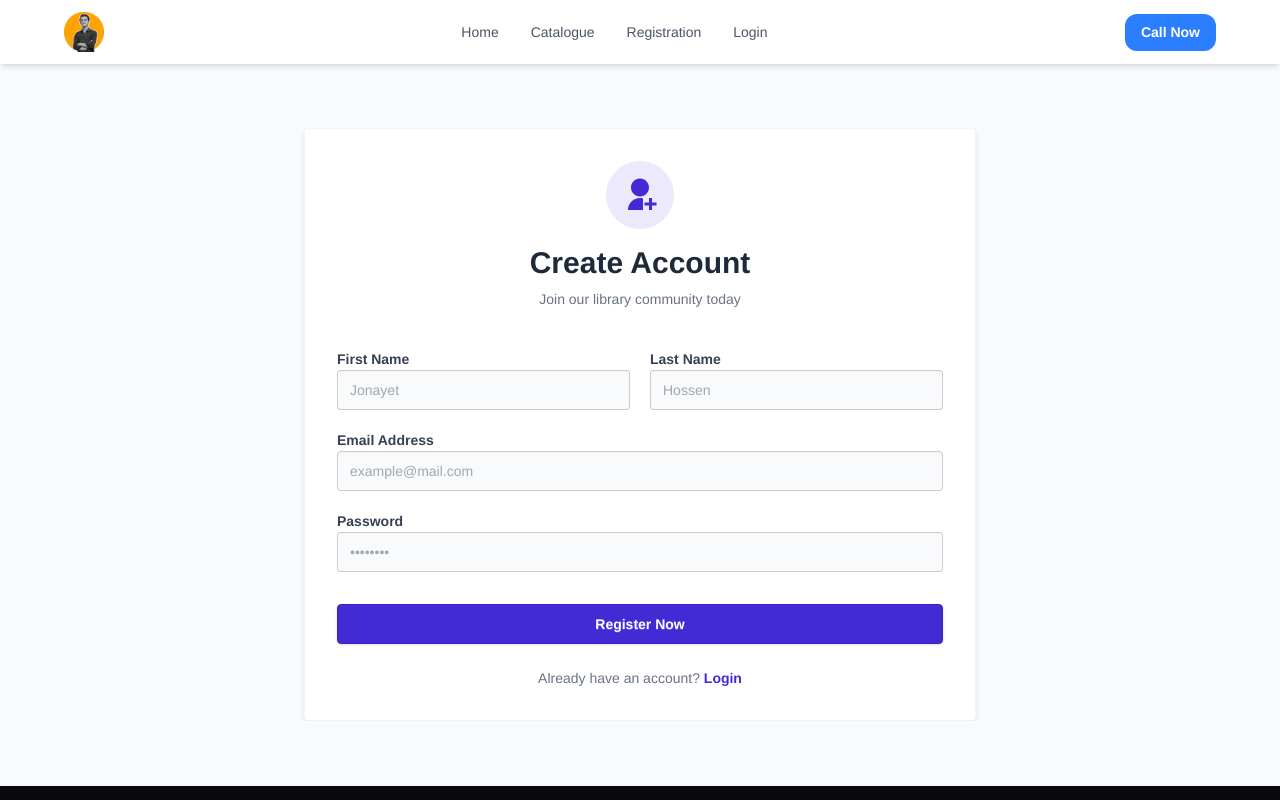
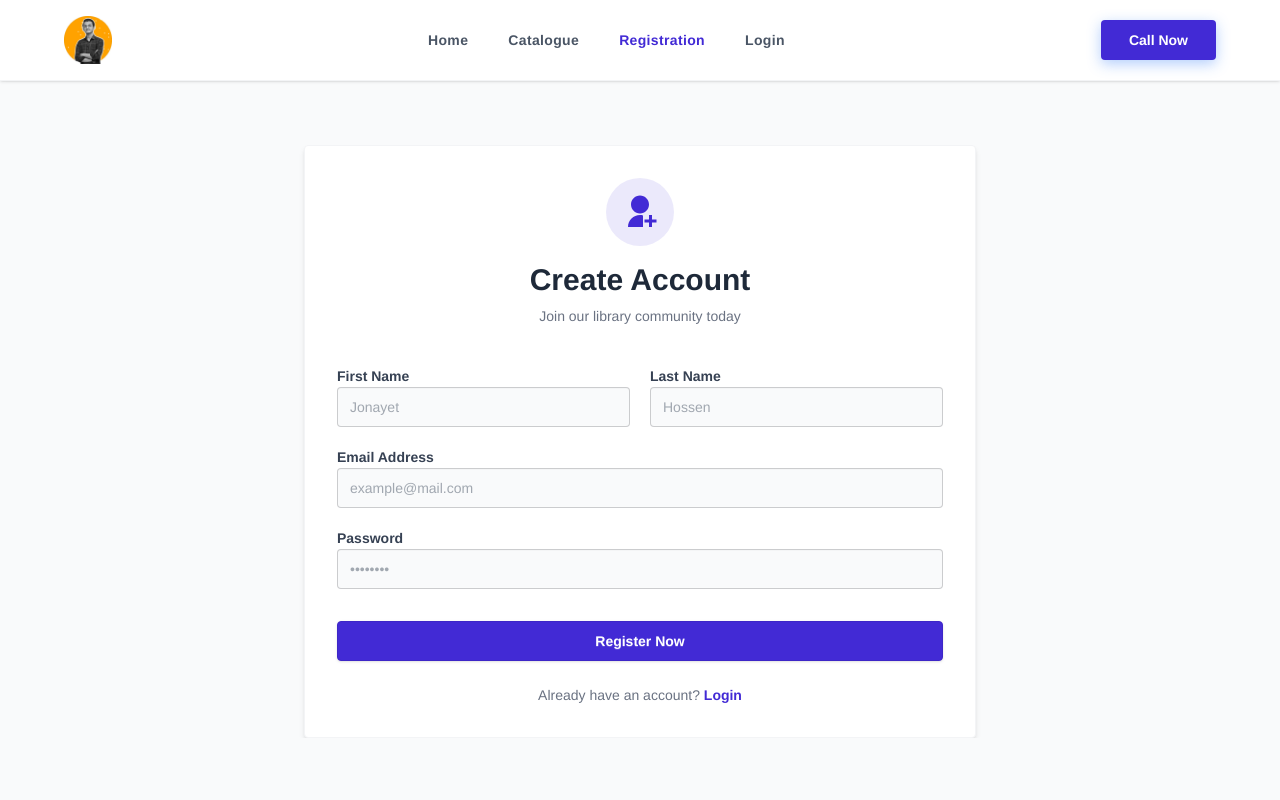
Before and after one commit to jonayethossen/Book-Store-, a React (Vite) app: page /registration in a window 1280 px wide. Shown: the top 800 px of the page. Built offline with nearby package versions, Linux system fonts and the light colour scheme.

Commit message:
Book Store is Done

```diff
--- a/src/components/Navbar.jsx
+++ b/src/components/Navbar.jsx
@@ -1,39 +1,89 @@
+import { useState } from "react";
 import { Link, NavLink } from "react-router";
+import { HiMenuAlt3, HiX } from "react-icons/hi"; // আইকন ইমপোর্ট করুন
 import logo from "../assets/logo.jpg";
 import Container from "./Container";
+
 export default function Navbar() {
+  const [isOpen, setIsOpen] = useState(false);
+
   const navItems = [
     { name: "Home", path: "/" },
     { name: "Catalogue", path: "/catalogue" },
     { name: "Registration", path: "/registration" },
     { name: "Login", path: "/login" },
   ];
+
   return (
-    <nav className="bg-white shadow-md sticky top-0 z-50">
-      {/* Main container */}
+    <nav className="bg-white/80 backdrop-blur-md shadow-sm border-b border-gray-100 sticky top-0 z-50 transition-all duration-300">
       <Container>
-        <div className="flex items-center justify-between py-3">
-          {/* left sight for logo */}
-          <div className="shrink-0 cursor-pointer">
-            <Link to="/">
-              <img src={logo} alt="Logo" className="h-10 w-auto " />
+        <div className="flex items-center justify-between py-4">
+          {/* Logo Section */}
+          <div className="shrink-0 flex items-center">
+            <Link to="/" className="group">
+              <img
+                src={logo}
+                alt="Logo"
+                className="h-12 w-auto transform group-hover:scale-105 transition-transform duration-300"
+              />
             </Link>
           </div>
-          {/* center position nav item */}
-          <div className="hidden md:flex space-x-8">
+
+          {/* Desktop Nav Items */}
+          <div className="hidden md:flex items-center space-x-10">
             {navItems.map((item) => (
               <NavLink
                 key={item.name}
                 to={item.path}
-                className="text-primary-text hover:text-hover-text font-medium transition-colors duration-200"
+                className={({ isActive }) =>
+                  `relative py-1 text-sm font-bold tracking-wide transition-all duration-300 group ${
+                    isActive
+                      ? "text-primary"
+                      : "text-gray-600 hover:text-primary"
+                  }`
+                }
+              >
+                {item.name}
+                {/* হোভার এনিমেশন লাইন */}
+                <span className="absolute bottom-0 left-0 w-0 h-0.5 bg-primary transition-all duration-300 group-hover:w-full"></span>
+              </NavLink>
+            ))}
+          </div>
+
+          {/* Right Action Button */}
+          <div className="hidden md:block">
+            <button className="bg-primary hover:bg-blue-700 text-white text-sm font-bold py-2.5 px-7 rounded-sm shadow-[0_4px_14px_0_rgba(59,130,246,0.39)] transition-all active:scale-95">
+              Call Now
+            </button>
+          </div>
+
+          {/* Mobile Menu Button */}
+          <div className="md:hidden">
+            <button
+              onClick={() => setIsOpen(!isOpen)}
+              className="text-3xl text-gray-700 focus:outline-none"
+            >
+              {isOpen ? <HiX /> : <HiMenuAlt3 />}
+            </button>
+          </div>
+        </div>
+
+        {/* Mobile Sidebar/Menu */}
+        <div
+          className={`md:hidden absolute left-0 w-full bg-white border-b transition-all duration-300 ease-in-out ${isOpen ? "top-[100%] opacity-100 visible" : "top-[120%] opacity-0 invisible"}`}
+        >
+          <div className="flex flex-col p-6 space-y-4">
+            {navItems.map((item) => (
+              <NavLink
+                key={item.name}
+                to={item.path}
+                onClick={() => setIsOpen(false)}
+                className="text-lg font-semibold text-gray-700 hover:text-primary"
               >
                 {item.name}
               </NavLink>
             ))}
-          </div>
-          {/* right button */}
-          <div>
-            <button className="bg-blue-500 hover:bg-blue-600 text-white font-bold py-2 px-4 rounded-xl">
+            <button className="bg-primary text-white py-3 rounded-sm font-bold">
               Call Now
             </button>
           </div>
```
